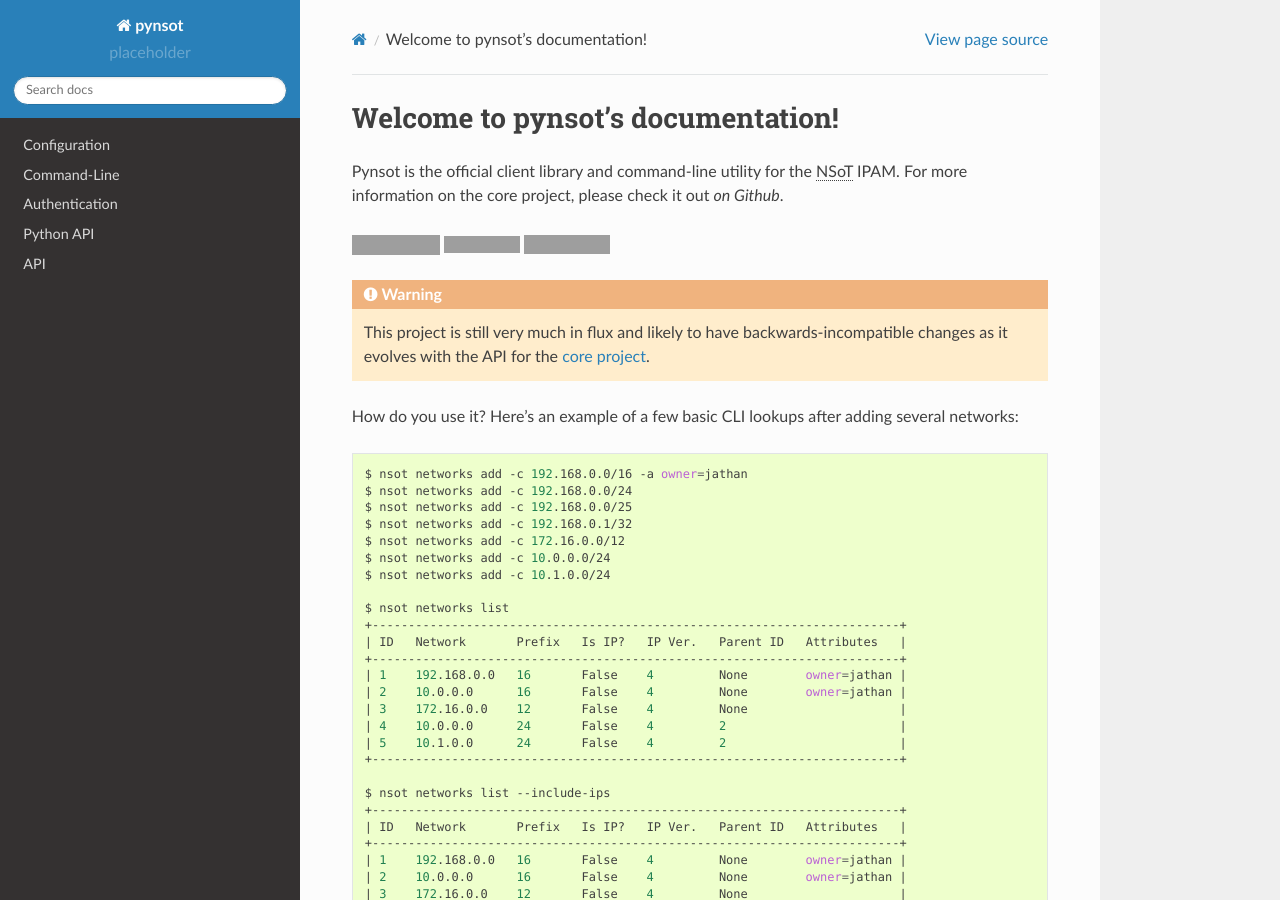
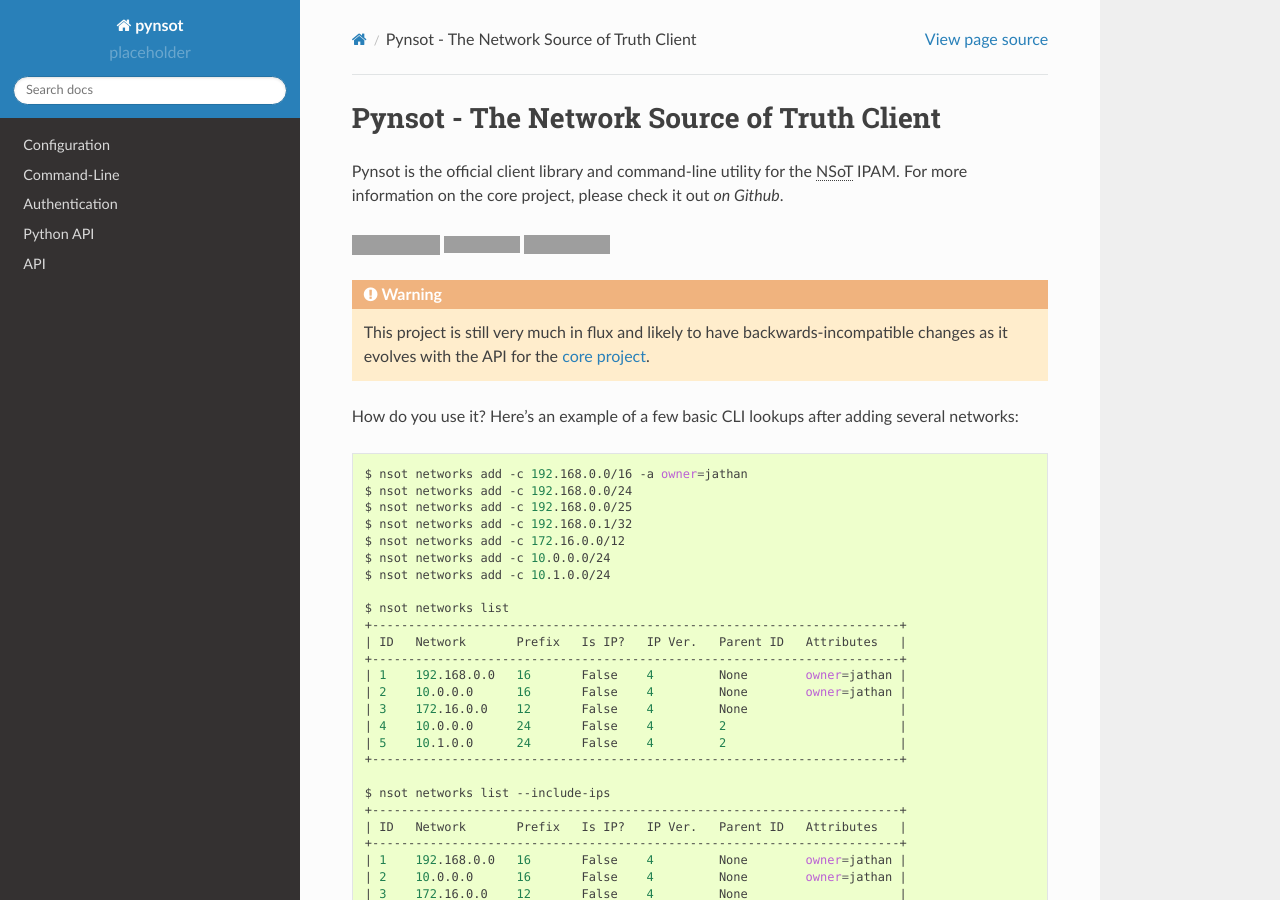
Before and after one commit to dropbox/pynsot, a Sphinx documentation site: the page built from docs/index.rst, in a window 1280 px wide and 900 px high. Built offline with Sphinx 7.4.7 and the Read the Docs theme 2.0.0, drawn with Linux system fonts in a browser that asks for light colours; pages that are not in the unit, such as notebooks, are missing from menus; grey boxes are pictures that could not be loaded.

Commit message:
Making title sound less generic

```diff
--- a/docs/index.rst
+++ b/docs/index.rst
@@ -1,6 +1,5 @@
-Welcome to pynsot's documentation!
-==================================
-
+Pynsot - The Network Source of Truth Client
+===========================================
 
 Pynsot is the official client library and command-line utility for the
 :abbr:`NSoT (Network Source of Truth)` IPAM.  For more information on the core
```
